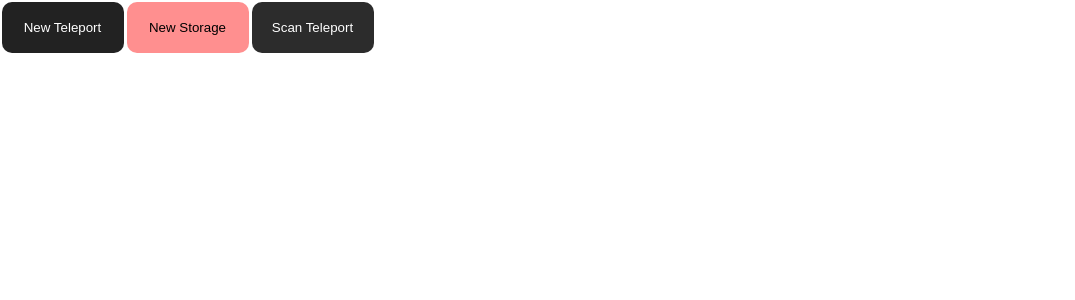
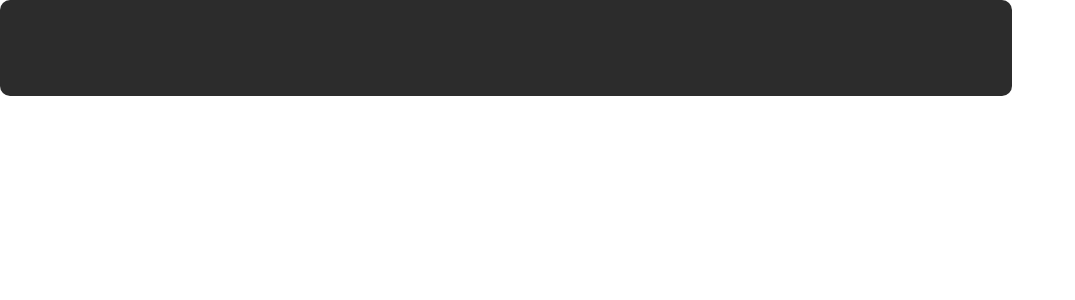
Before and after one commit to surtr1st/tereporto, a Vue app: page / in a window 1280 px wide. Shown: the top 300 px of the page, without its empty margins (0-1075 px from the left). Built offline with nearby package versions, Linux system fonts and the light colour scheme.

Commit message:
add teleport, functional and storage panel

```diff
--- a/src/App.vue
+++ b/src/App.vue
@@ -1,24 +1,12 @@
 <script setup lang="ts">
 import Button from './components/Button.vue';
 import ButtonGroup from './components/ButtonGroup.vue';
+import FunctionalPanel from './components/FunctionalPanel.vue';
+import StoragePanel from './components/StoragePanel.vue';
 </script>
 
 <template>
-  <Button
-    label="New Teleport"
-    color="darker"
-    rounded
-  />
-  <Button
-    label="New Storage"
-    color="danger"
-    rounded
-  />
-  <Button
-    label="Scan Teleport"
-    color="neutral"
-    rounded
-  />
+  <FunctionalPanel />
 </template>
 
 <style scoped></style>
--- a/src/components/FunctionalPanel.vue
+++ b/src/components/FunctionalPanel.vue
@@ -1,5 +1,19 @@
-<script setup lang="ts"></script>
+<template>
+  <div class="tp__functional">
+    <slot />
+  </div>
+</template>
 
-<template></template>
-
-<style scoped></style>
+<style scoped>
+.tp__functional {
+  width: 1012px;
+  height: 96px;
+  border-radius: 10px;
+  background: var(--neutral-gray);
+  padding: 1.2rem;
+  color: white;
+  display: flex;
+  justify-content: space-evenly;
+  align-items: center;
+}
+</style>
--- a/src/styles.css
+++ b/src/styles.css
@@ -22,3 +22,16 @@
   margin: 0;
   box-sizing: border-box;
 }
+
+::-webkit-scrollbar {
+  width: 5px;
+}
+
+::-webkit-scrollbar-thumb {
+  background-color: var(--light-neutral-gray);
+  border-radius: 2rem;
+}
+
+::-webkit-scrollbar-track {
+  width: 5px;
+}
```
Also changed, not shown: src/components/StoragePanel.vue (+17 -4 lines), src/components/TeleportPanel.vue (+17 -4 lines).
